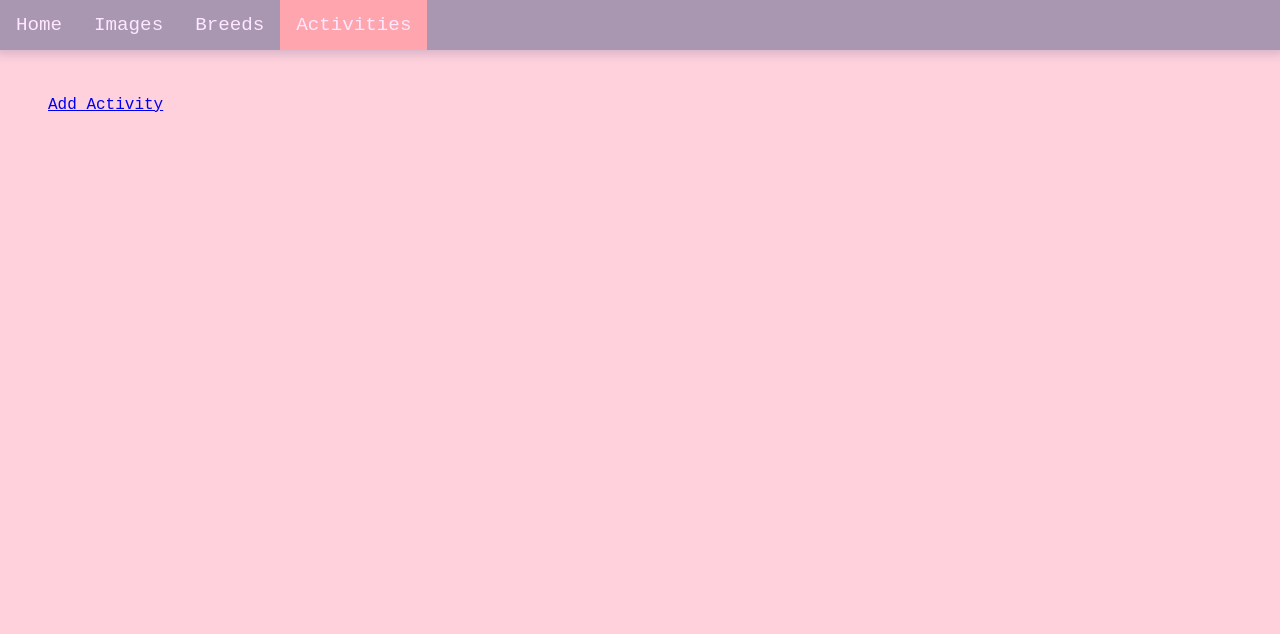
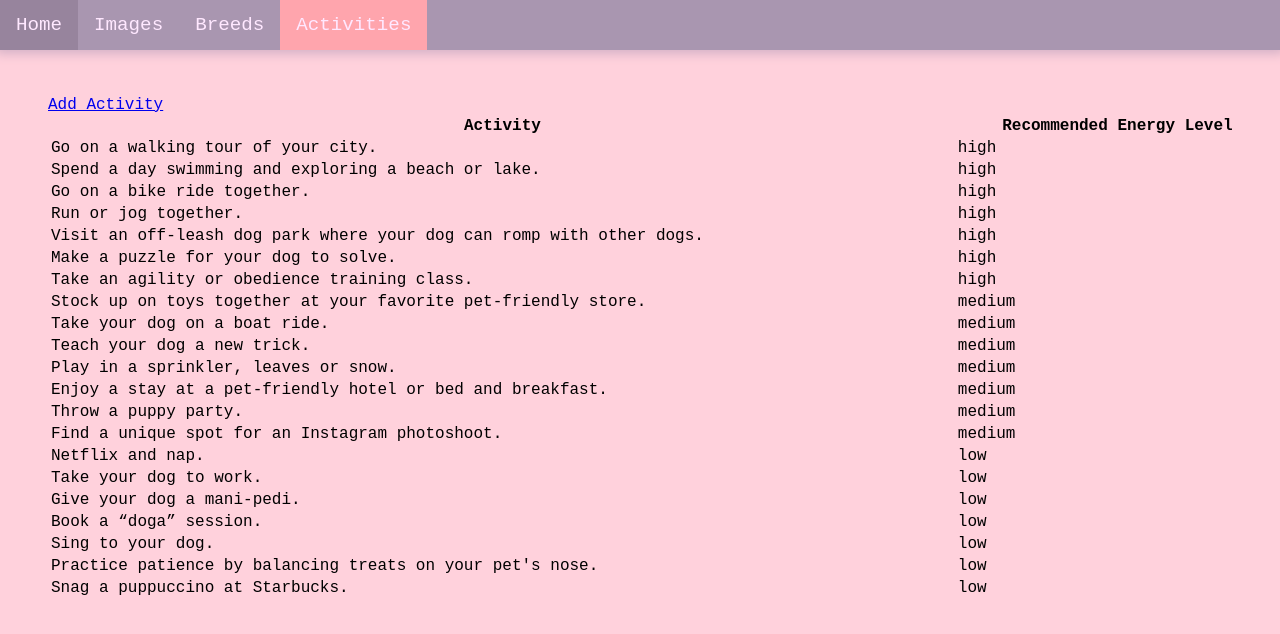
Before and after one commit to costabileisa/phase-2-project, a React (Create React App) app: page /activities in a window 1280 px wide. Shown: the top 634 px of the page. Built offline with nearby package versions, Linux system fonts and the light colour scheme; data requests are answered from the project's data file.

Commit message:
add activities data to page

```diff
--- a/src/components/Activities.js
+++ b/src/components/Activities.js
@@ -1,12 +1,20 @@
 import React from "react";
 import { Link } from "react-router-dom";
+import Activity from "./Activity"
 
-function Activities() {
+function Activities({ activities }) {
     return (
         <div className="activities">
             <Link to="/activities/add">
                 Add Activity
             </Link>
+            <table className="activity-table">
+                <tr className="activity-row">
+                    <th className="activity-head">Activity</th>
+                    <th className="activity-head">Recommended Energy Level</th>
+                </tr>
+                {activities.map(activity => <Activity key={activity.id} act={activity} />)}
+            </table>
         </div>
     )
 }
--- /dev/null
+++ b/src/components/Activity.js
@@ -0,0 +1,14 @@
+import React from "react"
+
+function Activity({ act }) {
+    const { activity, energy } = act;
+
+    return (
+        <tr className="activity-row">
+            <td className="activity-head">{activity}</td>
+            <td className="activity-head">{energy}</td>
+        </tr>
+    )
+}
+
+export default Activity;
--- a/src/components/App.js
+++ b/src/components/App.js
@@ -1,5 +1,5 @@
 // react dependencies
-import React, { useState } from "react";
+import React, { useEffect, useState } from "react";
 import { Switch, Route } from "react-router-dom";
 
 // import components
@@ -12,6 +12,13 @@ import AddActivity from "./AddActivity";
 
 function App() {
   const [activities, setActivities] = useState([])
+
+  useEffect(() => {
+    fetch("http://localhost:4000/activities")
+    .then(res => res.json())
+    .then(data => setActivities(data))
+  }, [])
+
   function onFormSubmit(data) {
     setActivities([...activities, data])
   }
@@ -30,7 +37,7 @@ function App() {
           <Breeds />
         </Route>
         <Route exact path="/activities">
-          <Activities />
+          <Activities activities={activities} />
         </Route>
         <Route exact path="/activities/add">
           <AddActivity onFormSubmit={onFormSubmit}/>
--- a/src/index.css
+++ b/src/index.css
@@ -135,6 +135,11 @@ h1, h2, h3, h4, h5, h6 {
   padding-left: 3rem;
 }
 
+.activity-table {
+  width: 100%;
+  height: auto;
+}
+
 /* add activity component */
 .add-activity {
   display: block;
```
